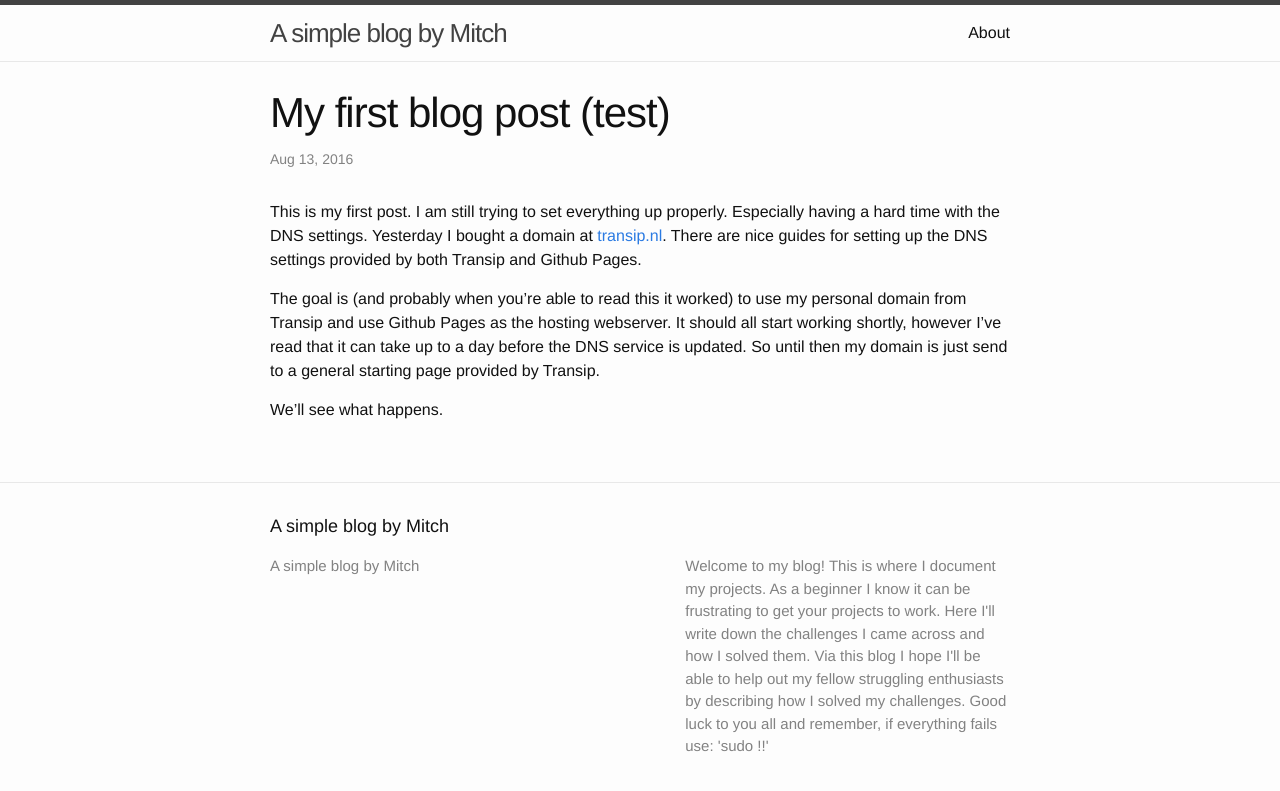
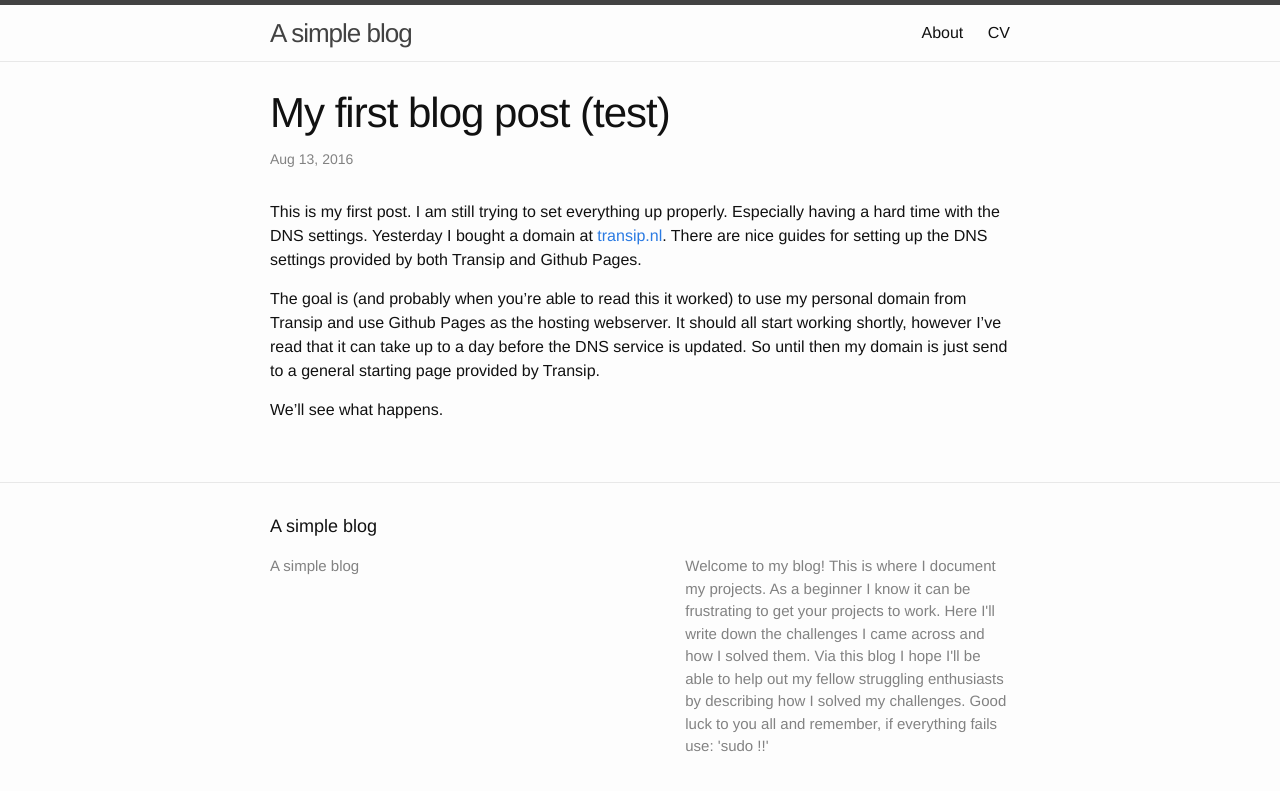
Before and after one commit to mvbakker/mvbakker.old.blog, a Jekyll site: the page built from _posts/2016-08-13-My-first-blog-post-test.markdown, in a window 1280 px wide. Shown: the top 791 px of the page. Built offline with Jekyll 4.4.1, drawn with Linux system fonts in a browser that asks for light colours.

Commit message:
Added CV page, changed website title

```diff
--- a/_config.yml
+++ b/_config.yml
@@ -6,7 +6,7 @@
 # 'jekyll serve'. If you change this file, please restart the server process.
 
 # Site settings
-title: A simple blog by Mitch
+title: A simple blog
 # email: your-email@domain.com
 description: > # this means to ignore newlines until "baseurl:"
   Welcome to my blog! This is where I document my projects. As a beginner
--- a/_posts/2016-08-13-My-first-blog-post-test.markdown
+++ b/_posts/2016-08-13-My-first-blog-post-test.markdown
@@ -1,7 +1,6 @@
 ---
 layout: post
 title:  "My first blog post (test)"
-date:   2016-08-13 12:26 +0100
 categories: test
 ---
 This is my first post. I am still trying to set everything up properly. Especially having a hard time with the DNS settings. Yesterday I bought a domain at [transip.nl][transip]. There are nice guides for setting up the DNS settings provided by both Transip and Github Pages.
```
Also changed, not shown: cv.markdown (added, +7 -0 lines).
